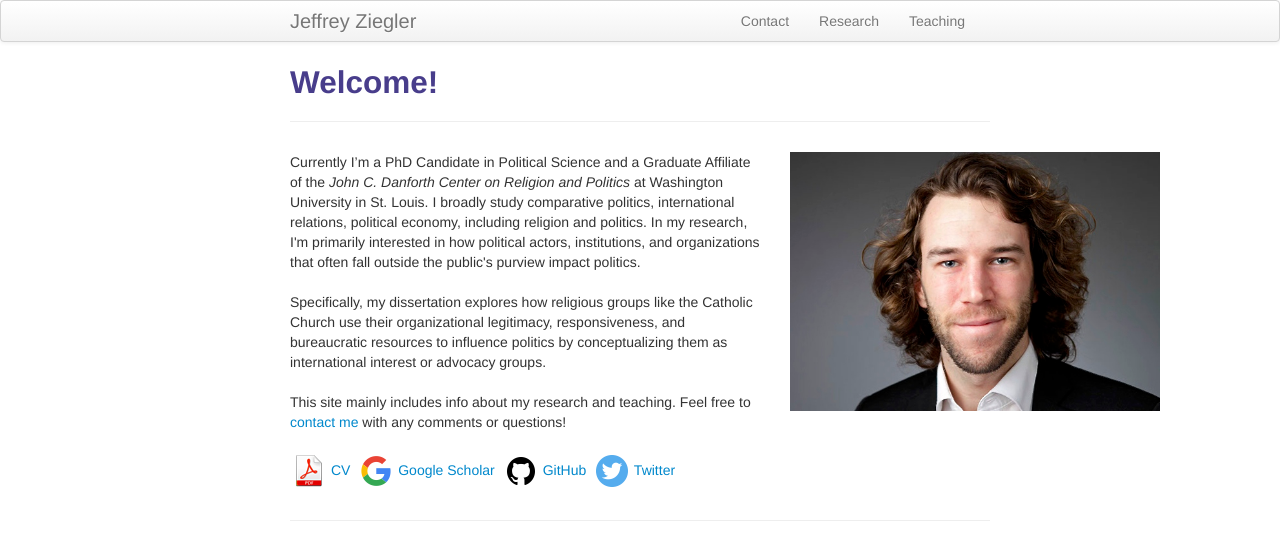
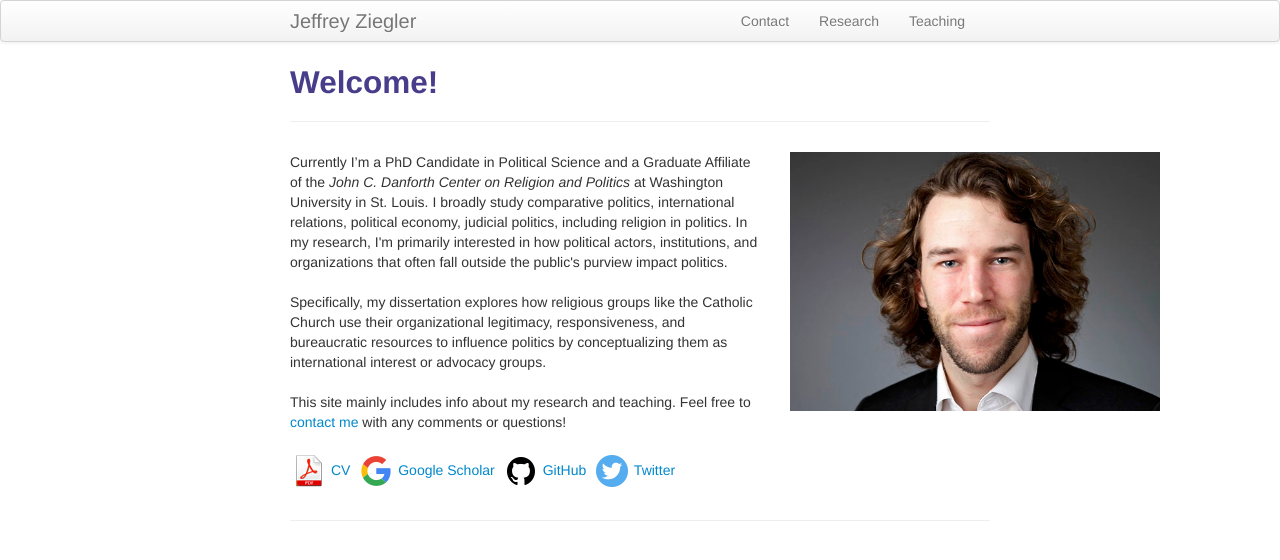
Before and after one commit to zieglerjef/zieglerjef.github.io, a Jekyll site: the page built from index.md, in a window 1280 px wide. Shown: the top 560 px of the page. Built offline with Jekyll 4.4.1, drawn with Linux system fonts in a browser that asks for light colours.

Commit message:
Update index.md

```diff
--- a/index.md
+++ b/index.md
@@ -7,7 +7,7 @@
 	<div class="row-fluid">
 		<div class="span5">
 
-Currently I’m a PhD Candidate in Political Science and a Graduate Affiliate of the <i>John C. Danforth Center on Religion and Politics</i> at Washington University in St. Louis. I broadly study comparative politics, international relations, political economy, including religion and politics. In my research, I'm primarily interested in how political actors, institutions, and organizations that often fall outside the public's purview impact politics.<br/><br/>
+Currently I’m a PhD Candidate in Political Science and a Graduate Affiliate of the <i>John C. Danforth Center on Religion and Politics</i> at Washington University in St. Louis. I broadly study comparative politics, international relations, political economy, judicial politics, including religion in politics. In my research, I'm primarily interested in how political actors, institutions, and organizations that often fall outside the public's purview impact politics.<br/><br/>
 
 Specifically, my dissertation explores how religious groups like the Catholic Church use their organizational legitimacy, responsiveness, and bureaucratic resources to influence politics by conceptualizing them as international interest or advocacy groups. <br/><br/>
 
```
